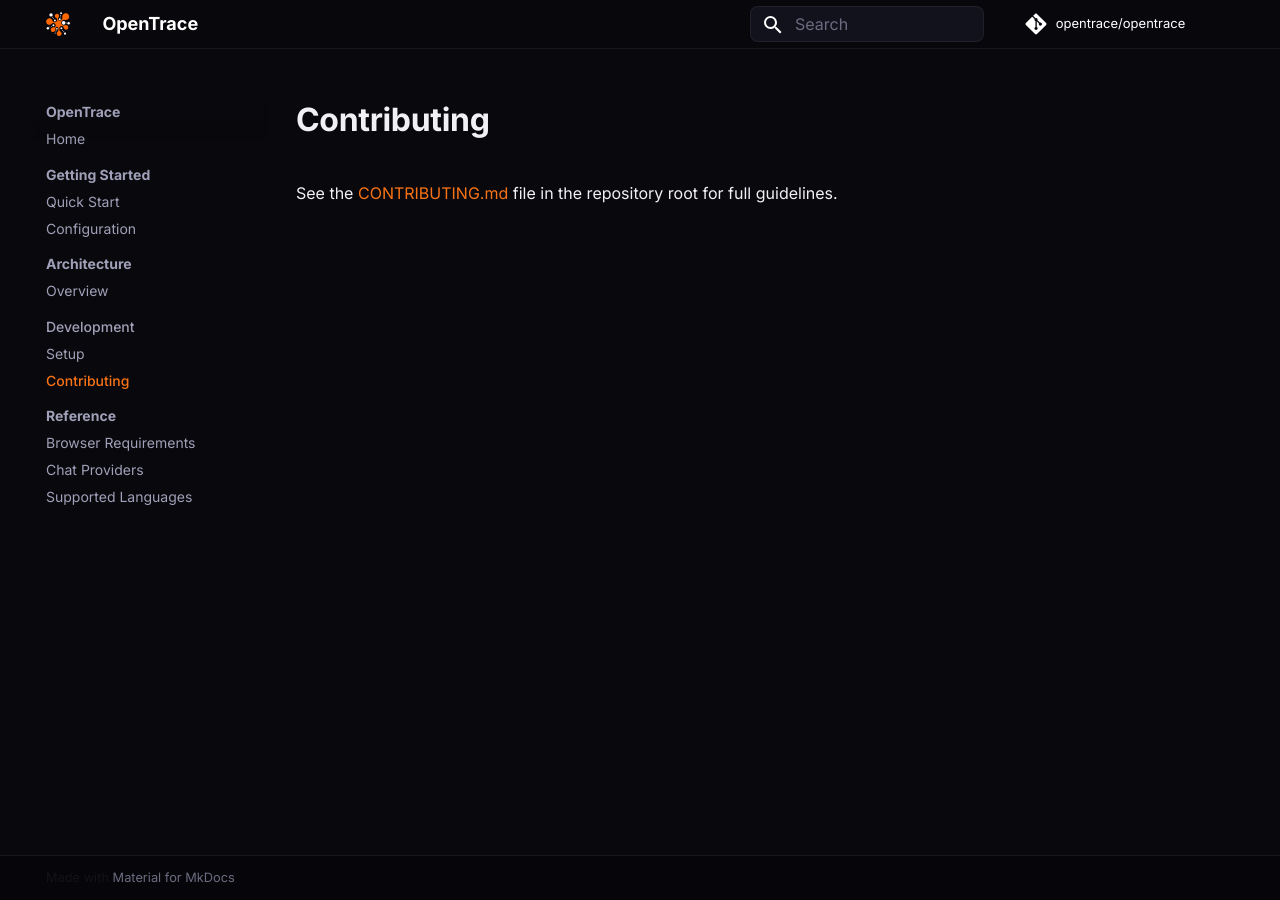
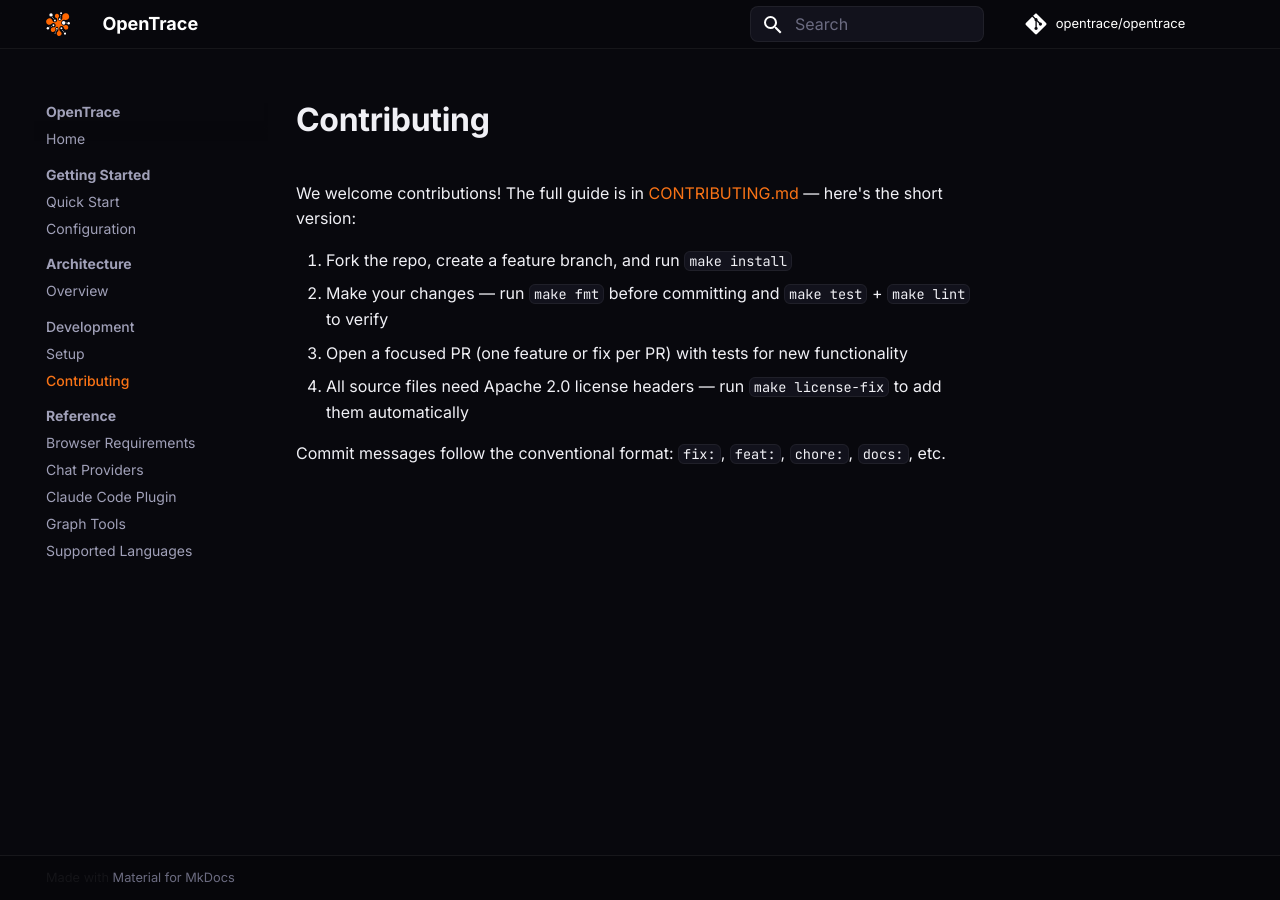
Before and after one commit to opentrace/opentrace, an MkDocs documentation site: the page built from docs/development/contributing.md, in a window 1280 px wide. Built offline with MkDocs 1.6.1 and Material for MkDocs 9.7.7, drawn with Linux system fonts in a browser that asks for light colours; some web fonts are replaced; comment, search, counter and statistics services are not loaded.

Commit message:
docs: fix stale content and add missing reference pages
Update chat provider model list to match providers.ts (Opus 4.6, Sonnet 4.6,
etc.), fix Anthropic API key URL, remove non-existent GPT-4.1 Nano, fix ASCII
diagram alignment. Add Python/uv to prerequisites, expand repo structure to
include agent/ and benchmark/, add Claude Code Plugin and Graph Tools reference
pages, flesh out contributing summary.

Co-Authored-By: Claude Opus 4.6 (1M context) <noreply@anthropic.com>

```diff
--- a/docs/development/contributing.md
+++ b/docs/development/contributing.md
@@ -1,3 +1,10 @@
 # Contributing
 
-See the [CONTRIBUTING.md](https://github.com/opentrace/opentrace/blob/main/CONTRIBUTING.md) file in the repository root for full guidelines.
+We welcome contributions! The full guide is in [CONTRIBUTING.md](https://github.com/opentrace/opentrace/blob/main/CONTRIBUTING.md) — here's the short version:
+
+1. Fork the repo, create a feature branch, and run `make install`
+2. Make your changes — run `make fmt` before committing and `make test` + `make lint` to verify
+3. Open a focused PR (one feature or fix per PR) with tests for new functionality
+4. All source files need Apache 2.0 license headers — run `make license-fix` to add them automatically
+
+Commit messages follow the conventional format: `fix:`, `feat:`, `chore:`, `docs:`, etc.
--- a/mkdocs.yml
+++ b/mkdocs.yml
@@ -53,4 +53,6 @@ nav:
   - Reference:
       - Browser Requirements: reference/browser-requirements.md
       - Chat Providers: reference/chat-providers.md
+      - Claude Code Plugin: reference/claude-code-plugin.md
+      - Graph Tools: reference/graph-tools.md
       - Supported Languages: reference/languages.md
```
Also changed, not shown: docs/architecture/overview.md (+6 -2 lines), docs/development/setup.md (+3 -0 lines), docs/getting-started/quickstart.md (+1 -0 lines), docs/reference/chat-providers.md (+3 -3 lines), docs/reference/claude-code-plugin.md (added, +59 -0 lines), docs/reference/graph-tools.md (added, +26 -0 lines).
